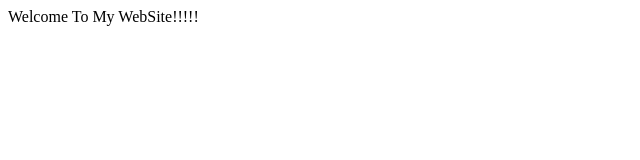
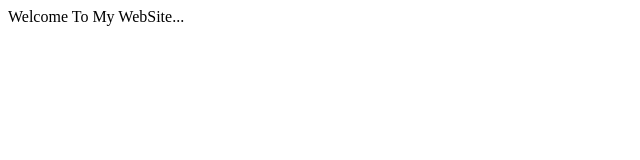
Before and after one commit to RajeshSajwani/FreeHost.io, a plain HTML site: page Welcome.html in a window 1280 px wide. Shown: the full height of the page, 0-640 px from the left. Drawn offline with Linux system fonts and the light colour scheme.

Commit message:
Update Welcome.html
updated in file

```diff
--- a/Welcome.html
+++ b/Welcome.html
@@ -6,6 +6,6 @@
     <title>Document</title>
 </head>
 <body>
-    Welcome To My WebSite!!!!!
+    Welcome To My WebSite...
 </body>
 </html>
```
